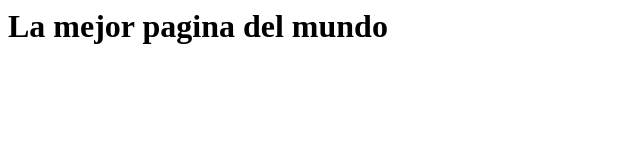
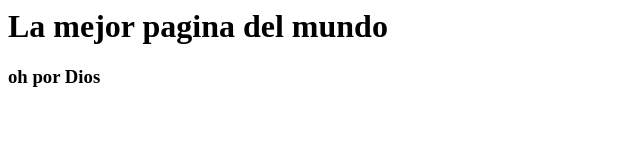
Before and after one commit to anto-caroca/pruebaGitFork, a plain HTML site: page index.html in a window 1280 px wide. Shown: the whole page, without its empty margins (0-640 px from the left). Drawn offline with Linux system fonts and the light colour scheme.

Commit message:
puse subtitulo

```diff
--- a/app.js
+++ b/app.js
@@ -1,3 +1,3 @@
 window.onload = () => {
-    console.log(pagina cargada);
+    console.log("pagina cargada");
 }
--- a/index.html
+++ b/index.html
@@ -8,6 +8,7 @@
       <h1>
           La mejor pagina del mundo
       </h1>
+      <h3>oh por Dios</h3>
          <script src="app.js"></script>
      </body>
 </html>
```
